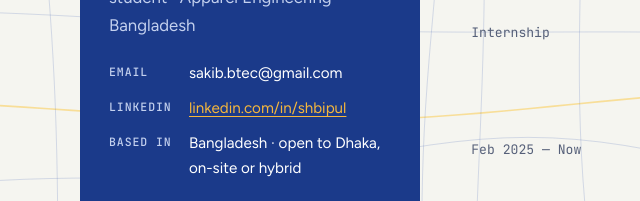
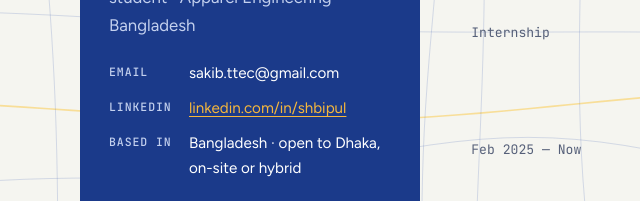
Before and after one commit to bipul-sakib/portfolio, a plain HTML site: page index.html in a window 1280 px wide. Shown: the part 446-647 px from the top of the page, 0-640 px from the left. Drawn offline with nearby package versions, Linux system fonts and the light colour scheme.

Commit message:
Update email address in contact section

```diff
--- a/index.html
+++ b/index.html
@@ -215,7 +215,7 @@
     </div>
 
     <ul class="contact">
-      <li><span>Email</span><span id="email">sakib.btec@gmail.com</span></li>
+      <li><span>Email</span><span id="email">sakib.ttec@gmail.com</span></li>
       <li><span>LinkedIn</span><span><a href="https://www.linkedin.com/in/shbipul/" target="_blank" rel="noopener">linkedin.com/in/shbipul</a></span></li>
       <li><span>Based in</span><span>Bangladesh · open to Dhaka, on-site or hybrid</span></li>
     </ul>
```
